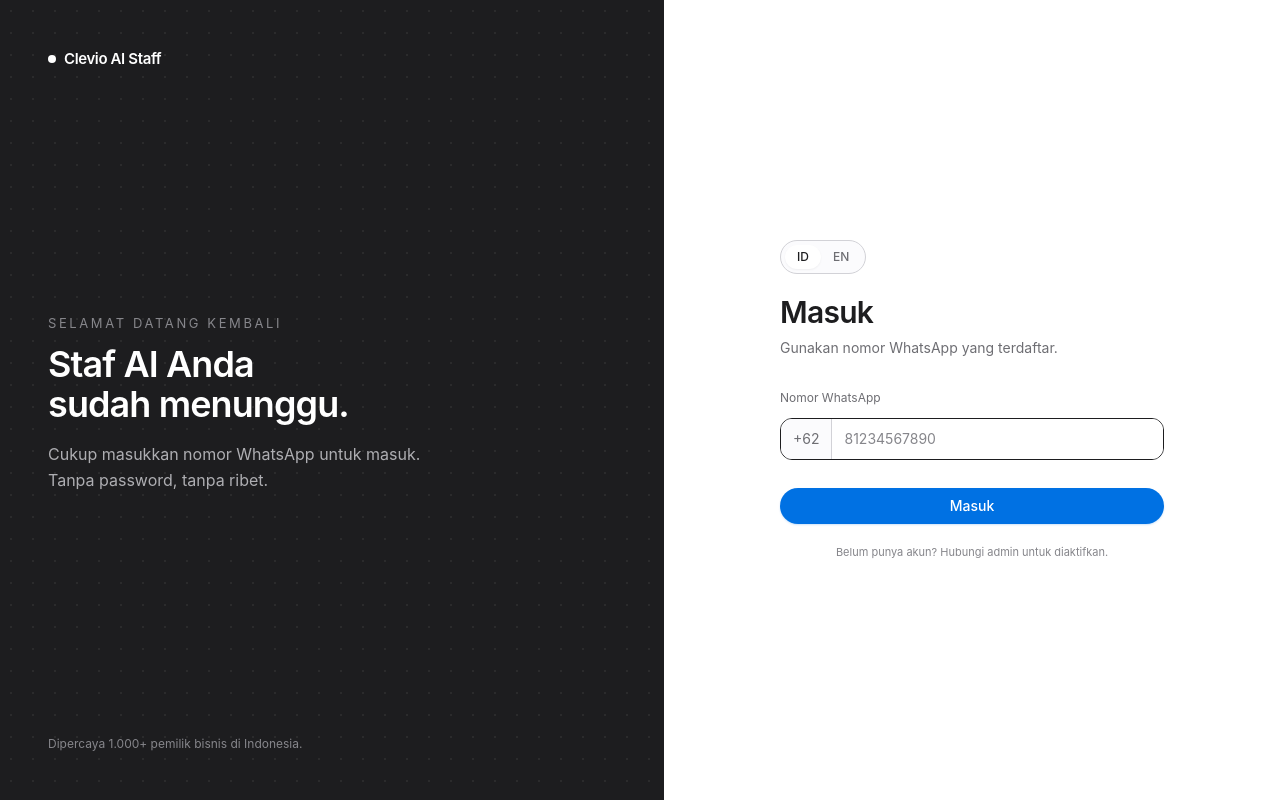
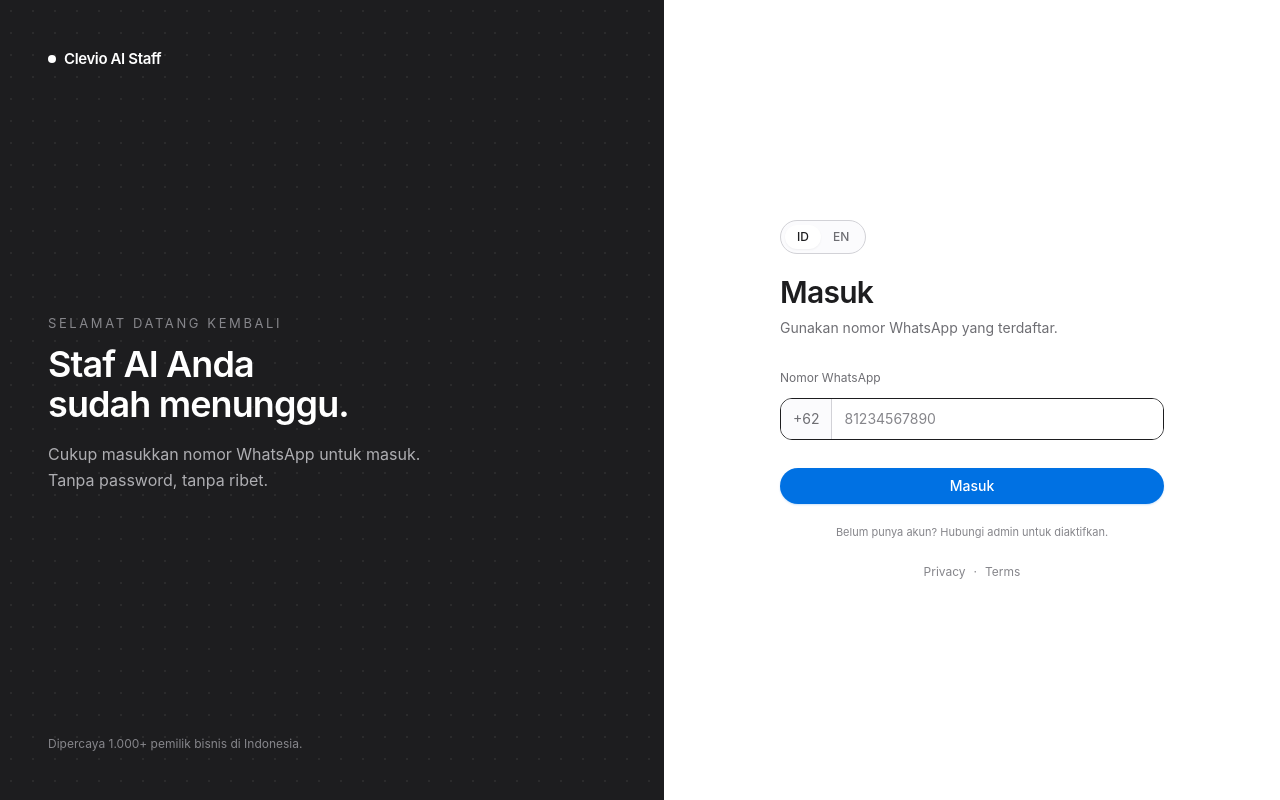
Before and after one commit to bagasta/managed-agent-dashboard, a React (Vite) app: page /login in a window 1280 px wide. Built offline with nearby package versions, Linux system fonts and the light colour scheme; no server answers.

Commit message:
feat: link Privacy and Terms from landing and login footers

```diff
--- a/src/pages/Landing.tsx
+++ b/src/pages/Landing.tsx
@@ -845,8 +845,8 @@ export default function Landing() {
             <div>
               <div className="text-ink-900 font-medium mb-3">{t.footer.legal}</div>
               <ul className="space-y-2">
-                <li><a href="#" className="hover:text-ink-900 transition-colors">{t.footer.links.privasi}</a></li>
-                <li><a href="#" className="hover:text-ink-900 transition-colors">{t.footer.links.ketentuan}</a></li>
+                <li><Link to="/privacy" className="hover:text-ink-900 transition-colors">{t.footer.links.privasi}</Link></li>
+                <li><Link to="/terms" className="hover:text-ink-900 transition-colors">{t.footer.links.ketentuan}</Link></li>
                 <li><a href="#" className="hover:text-ink-900 transition-colors">{t.footer.links.keamanan}</a></li>
               </ul>
             </div>
--- a/src/pages/Login.tsx
+++ b/src/pages/Login.tsx
@@ -120,6 +120,11 @@ export default function Login({ onLogin }: { onLogin: (u: User) => void }) {
               {t('login.help', 'Belum punya akun? Hubungi admin untuk diaktifkan.')}
             </p>
           </form>
+          <p className="mt-6 text-center text-xs text-ink-400">
+            <Link to="/privacy" className="hover:text-ink-700">Privacy</Link>
+            <span className="mx-2">·</span>
+            <Link to="/terms" className="hover:text-ink-700">Terms</Link>
+          </p>
         </div>
       </div>
     </div>
```
